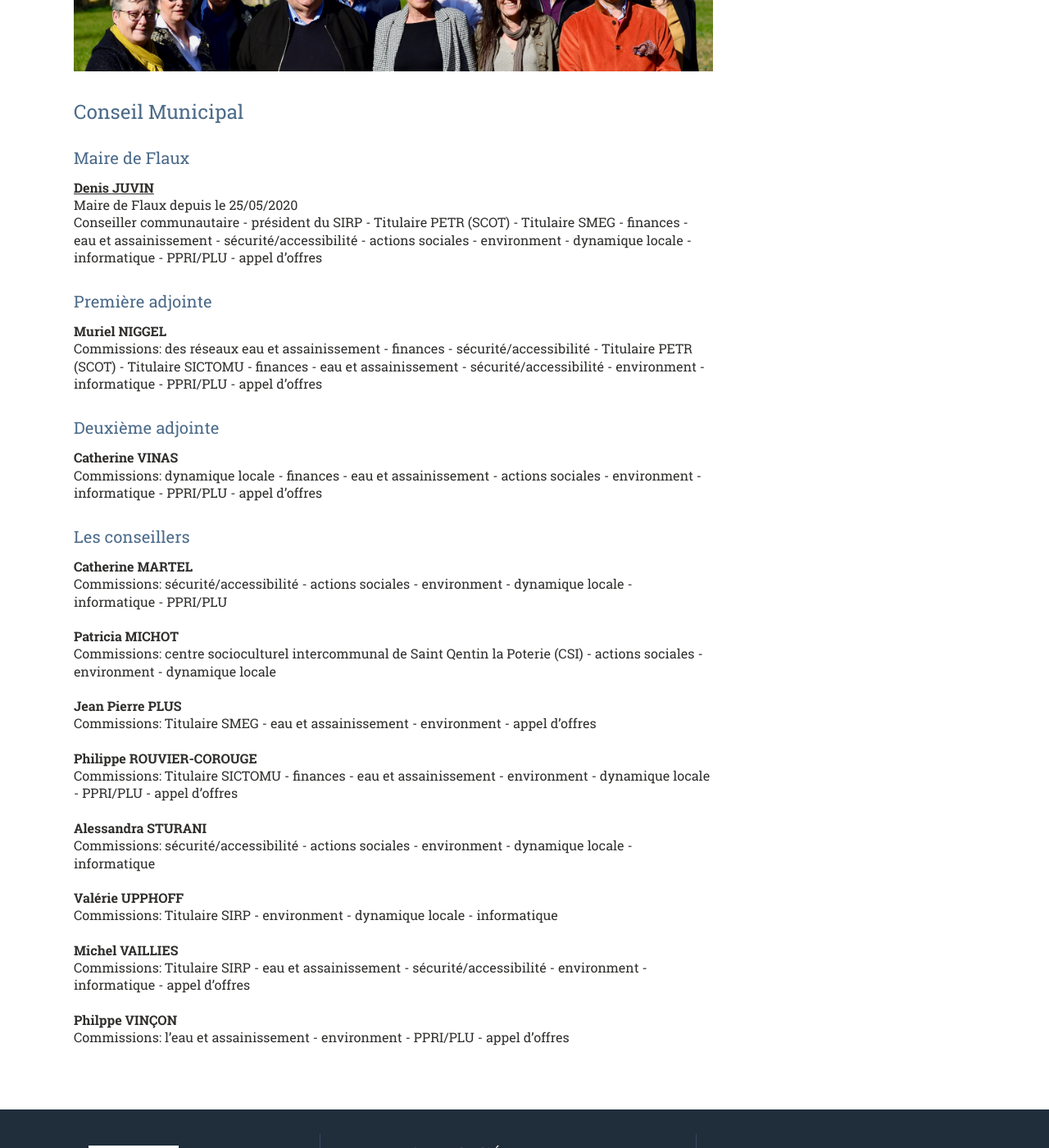
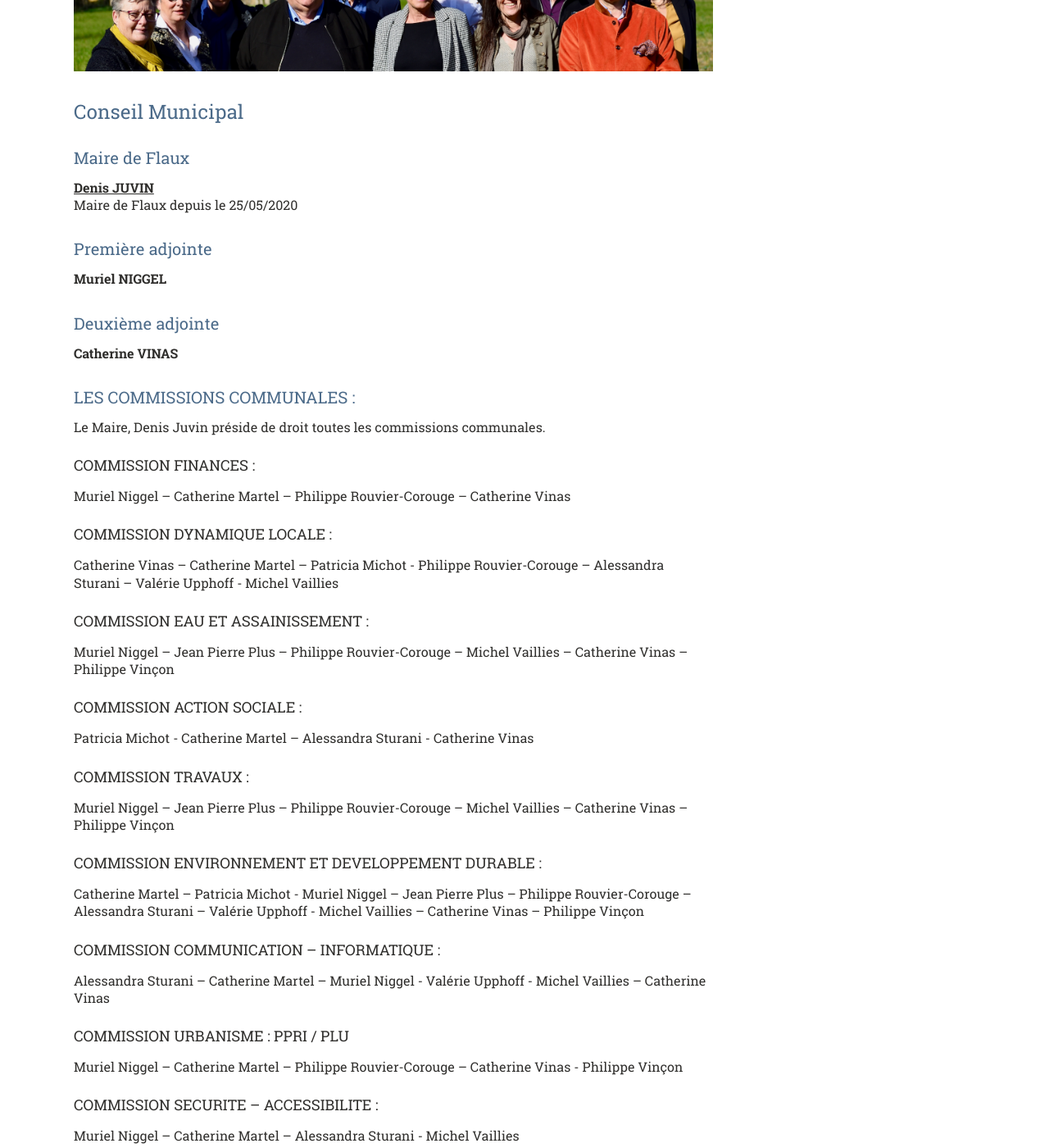
Before and after one commit to Flaux-Village/flaux-village.github.io, a Jekyll site: the page built from elus.md, in a window 1280 px wide and 1400 px high, scrolled down 506 px. Shown: the whole window at 82% size. Built offline with Jekyll 4.4.1, drawn with Linux system fonts in a browser that asks for light colours; our own code applies the rules of GitHub Pages for plain Markdown files; some of the changed text lies outside the part shown.

Commit message:
Update elus.md

```diff
--- a/elus.md
+++ b/elus.md
@@ -23,40 +23,70 @@
 ## Maire de Flaux
 <a href="/assets/flyer/affiche Denis 2-3-2_compressed.pdf">**Denis JUVIN**</a> <br/>
 Maire de Flaux depuis le 25/05/2020<br/>
-Conseiller communautaire - président du SIRP - Titulaire PETR (SCOT) - Titulaire SMEG - finances - eau et assainissement - sécurité/accessibilité - actions sociales - environment - dynamique locale - informatique - PPRI/PLU - appel d'offres
 
 ## Première adjointe
 **Muriel NIGGEL**  <br/>
-Commissions: des réseaux eau et assainissement - finances - sécurité/accessibilité - Titulaire PETR (SCOT) - Titulaire SICTOMU - finances - eau et assainissement - sécurité/accessibilité - environment - informatique - PPRI/PLU - appel d'offres
-
 
 ## Deuxième adjointe
 **Catherine VINAS** <br/>
-Commissions: dynamique locale - finances - eau et assainissement - actions sociales - environment - informatique - PPRI/PLU - appel d'offres
+
+## LES COMMISSIONS COMMUNALES :<br>
+Le Maire, Denis Juvin préside de droit toutes les commissions communales. <br>
+
+### COMMISSION FINANCES :<br>
+Muriel Niggel – Catherine Martel – Philippe Rouvier-Corouge – Catherine Vinas <br>
+
+### COMMISSION DYNAMIQUE LOCALE :<br>
+Catherine Vinas – Catherine Martel – Patricia Michot - Philippe Rouvier-Corouge – Alessandra Sturani – Valérie Upphoff - Michel Vaillies<br>
+
+### COMMISSION EAU ET ASSAINISSEMENT :<br>
+Muriel Niggel – Jean Pierre Plus – Philippe Rouvier-Corouge – Michel Vaillies – Catherine Vinas – Philippe Vinçon <br>
+
+### COMMISSION ACTION SOCIALE :<br>
+Patricia Michot - Catherine Martel – Alessandra Sturani - Catherine Vinas<br>
+
+### COMMISSION TRAVAUX :<br>
+Muriel Niggel – Jean Pierre Plus – Philippe Rouvier-Corouge – Michel Vaillies – Catherine Vinas – Philippe Vinçon <br>
+
+### COMMISSION ENVIRONNEMENT ET DEVELOPPEMENT DURABLE :<br>
+ Catherine Martel – Patricia Michot - Muriel Niggel – Jean Pierre Plus – Philippe Rouvier-Corouge – Alessandra Sturani – Valérie Upphoff - Michel Vaillies – Catherine Vinas – Philippe Vinçon <br>
+
+### COMMISSION COMMUNICATION – INFORMATIQUE :<br>
+Alessandra Sturani – Catherine Martel – Muriel Niggel - Valérie Upphoff - Michel Vaillies –
+Catherine Vinas<br>
+
+### COMMISSION URBANISME : PPRI / PLU <br>
+Muriel Niggel – Catherine Martel – Philippe Rouvier-Corouge – Catherine Vinas - Philippe Vinçon<br>
+
+### COMMISSION SECURITE – ACCESSIBILITE :<br>
+Muriel Niggel – Catherine Martel – Alessandra Sturani - Michel Vaillies <br>
+
+### COMMISSION APPEL D'OFFRES :<br>
+Muriel Niggel – Jean Pierre Plus – Philippe Rouvier-Corouge - Michel Vaillies – Catherine Vinas – Philippe Vinçon <br>
 
 
-## Les conseillers
-**Catherine MARTEL** <br/>
-Commissions: sécurité/accessibilité - actions sociales - environment - dynamique locale - informatique - PPRI/PLU<br/>
+## Les représentants dans les syndicats et autres organismes.
 
-**Patricia MICHOT** <br/>
-Commissions: centre socioculturel intercommunal de Saint Qentin la Poterie (CSI) - actions sociales - environment - dynamique locale<br/>
+### SIRP (Syndicat Intercommunal de Regroupement Pédagogique)
+Titulaires: Juvin Denis, Upphoff Valérie, Vaillies Michel
+Suppléants: Niggel Muriel, Sturani Alessandra, Michot Patricia
 
-**Jean Pierre PLUS** <br/>
-Commissions: Titulaire SMEG - eau et assainissement - environment - appel d'offres<br/>
+### CCPU (Communauté de Communes Pays d'Uzes)
+Titulaires: Juvin Denis
+Suppléants: Niggel Muriel
 
-**Philippe ROUVIER-COROUGE** <br/>
-Commissions: Titulaire SICTOMU - finances - eau et assainissement - environment - dynamique locale - PPRI/PLU - appel d'offres
-<br/>
+### SICTOMU (Syndicat Intercommunal de Collecte et de Traitement des Ordures Ménagères de l’Uzege)
+Titulaires: Rouvier-Corouge Philippe, Vinçon Philippe
+Suppléants: Vinas Catherine, Juvin Denis
 
-**Alessandra STURANI** <br/>
-Commissions: sécurité/accessibilité - actions sociales - environment - dynamique locale - informatique<br/>
+### CSI (Centre Social Intercommunal de Syndicat Intercommunal de Saint Quentin la Poterie)
+Titulaires: Michot Patricia
+Suppléants: Sturani Alessandra
 
-**Valérie UPPHOFF** <br/>
-Commissions: Titulaire SIRP - environment - dynamique locale - informatique<br/>
+### SMEG (Syndicat Mixte d'Électrification du Gard)
+Titulaires: Juvin Denis, Plus Jean Pierre
+Suppléants: Niggel Muriel, Vinçon Philippe
 
-**Michel VAILLIES**<br/>
-Commissions: Titulaire SIRP - eau et assainissement - sécurité/accessibilité - environment - informatique - appel d'offres<br/>
-
-**Philppe VINÇON** <br/>
-Commissions: l'eau et assainissement - environment - PPRI/PLU - appel d'offres<br/>
+### CAUE  (Conseil d'Architecture, d'Urbanisme et de l' Environnement)
+Titulaires:  Vinçon Philippe
+Suppléants: Rouvier-Corouge Philippe
```
